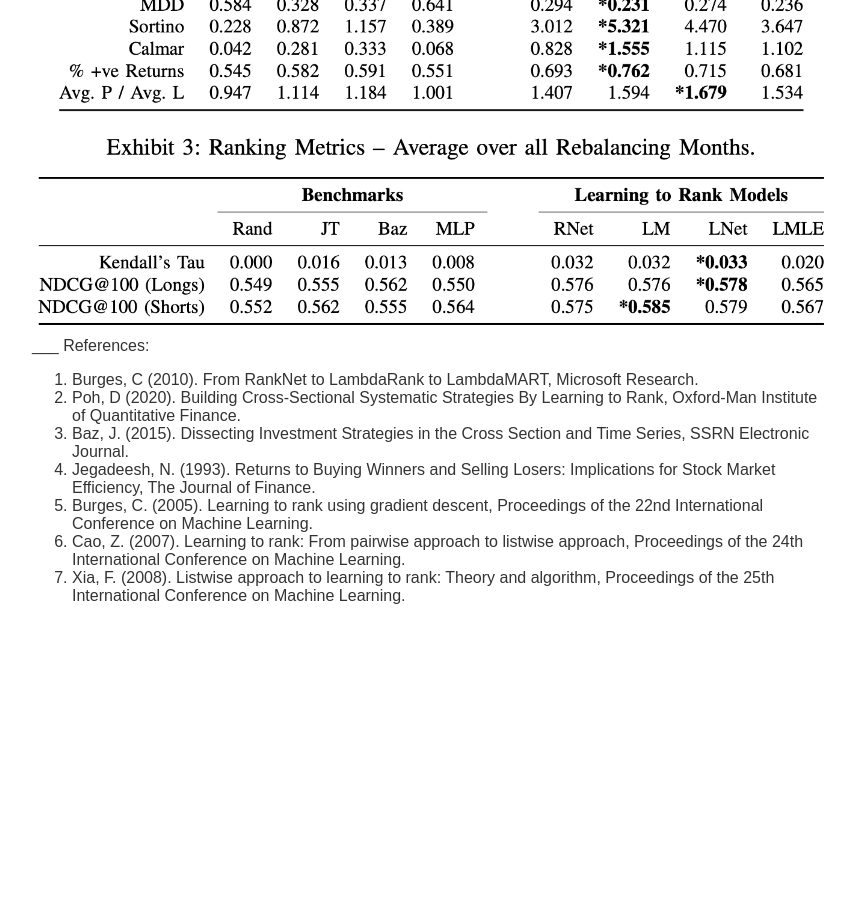
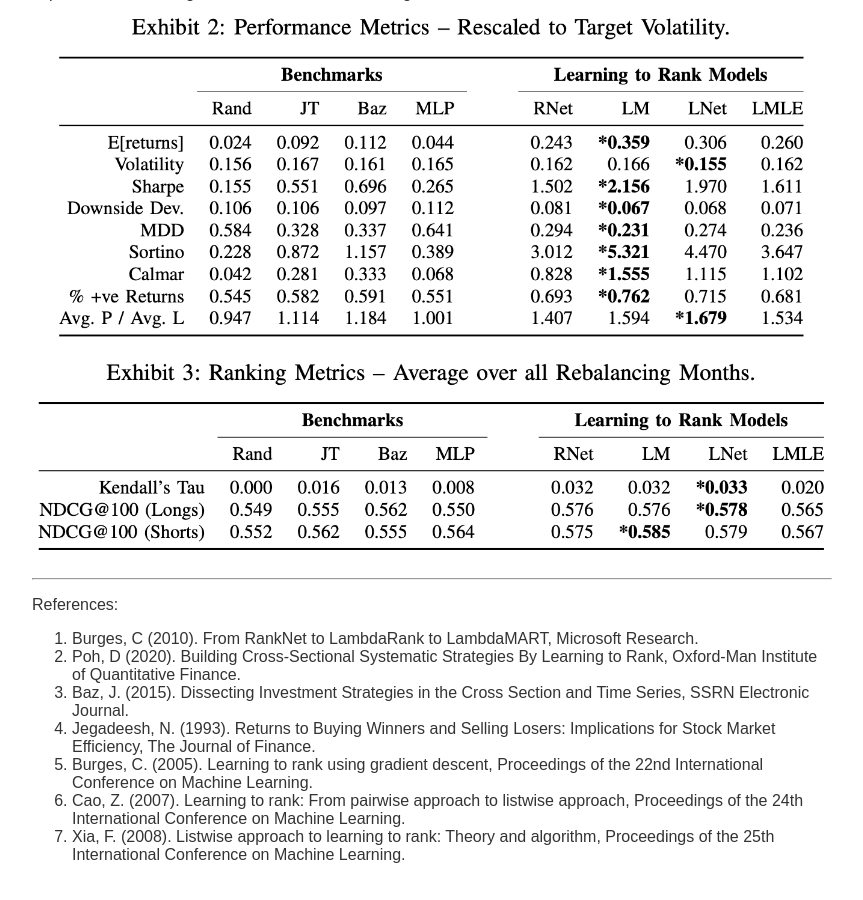
Before and after one commit to Cohen-Or/cohen-or.github.io, a Jekyll site: the page built from posts/csm.md, in a window 1280 px wide and 900 px high, scrolled down 5305 px. Shown: the whole window, without its empty margins (208-1071 px from the left). Built offline with Jekyll 4.4.1, drawn with Linux system fonts in a browser that asks for light colours; our own code applies the rules of GitHub Pages for plain Markdown files; formulas are drawn with MathJax 3; before the commit the page ends 5946 px from its top, so only the background shows below that; some of the changed lines change nothing that is shown.

Commit message:
Update csm.md

````diff
--- a/posts/csm.md
+++ b/posts/csm.md
@@ -101,7 +101,7 @@
 	log_prices.diff().ewm(span=n*21).std().resample('ME').last() * np.sqrt(12/n)
 ```
 All together we get a matrix of 22 features for each stock and month.We can visualize our model on a high level:
-![model schematic](csm3.png)
+![model schematic](/images/csm3.png)
 
 For the ranking objective we'll use the return achieved over the following month divided to deciles. After we train the model and get the predicted rankings, at each rebalance point (end of each month) the assets at the top and bottom deciles will be added to the portfolio (long and short respectively) scaled by their 3 month exponentially weighted standard deviation. The target annualized standard deviation $$\sigma_{tgt}$$  is set to 15%. Expressed formally:
 
@@ -183,6 +183,7 @@
 
 The following performance metrics taken from the paper solidify the conclusion as it stands out tha **the LambdaMART algorithm achieved superior performance across all risk adjusted performance metrics** (Sharpe, MDD, Sortino, and Calmar).  Most noticeable is that this algorithm and method delivered an average Sharpe ratio greater than 2  while constraining the rebalance frequency to once per month. This is quite impressive considering that the test set includes the global financial crisis of 2007.
 ![Preformance Metrics. Source: Poh et al.](/images/csm2.png)
+
 ___
 References:
 1. Burges, C (2010). From RankNet to LambdaRank to LambdaMART, Microsoft Research.
````
